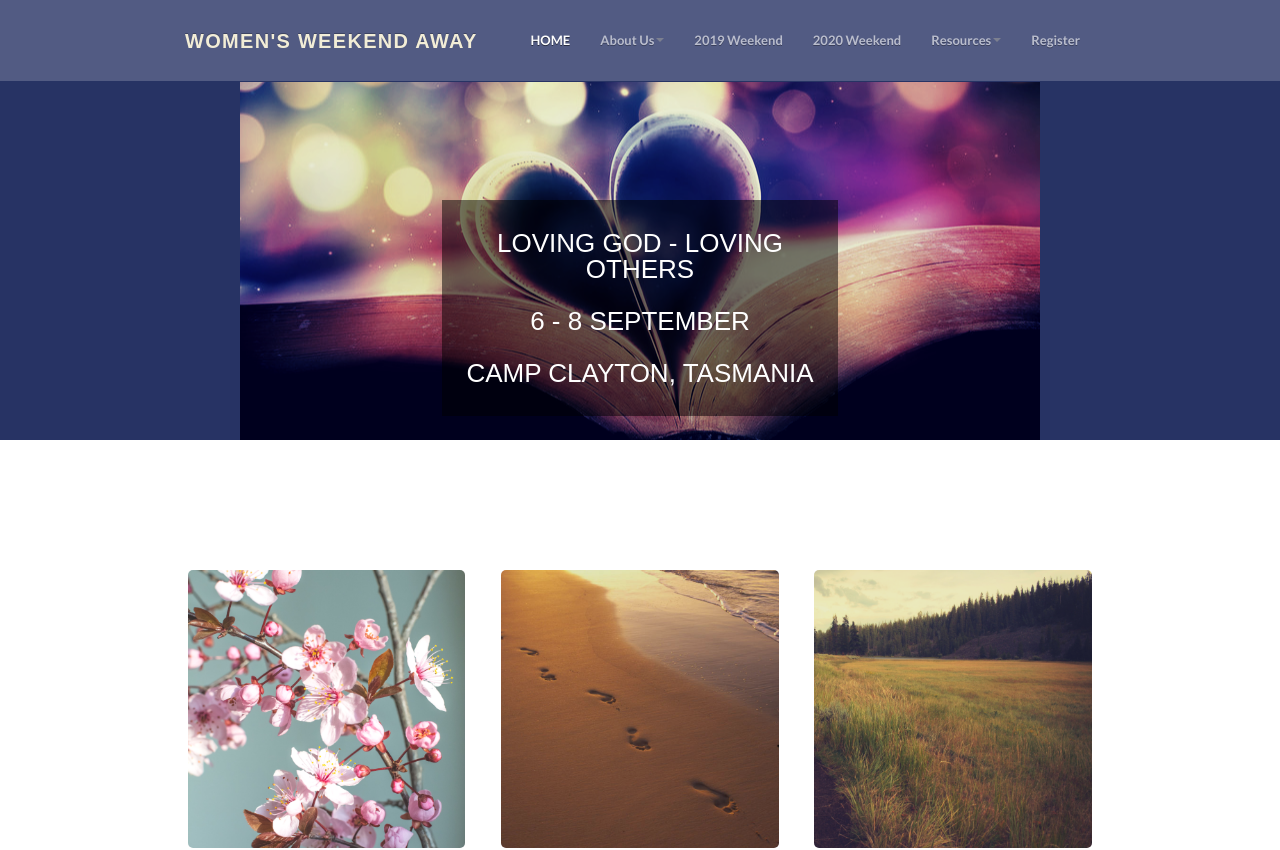
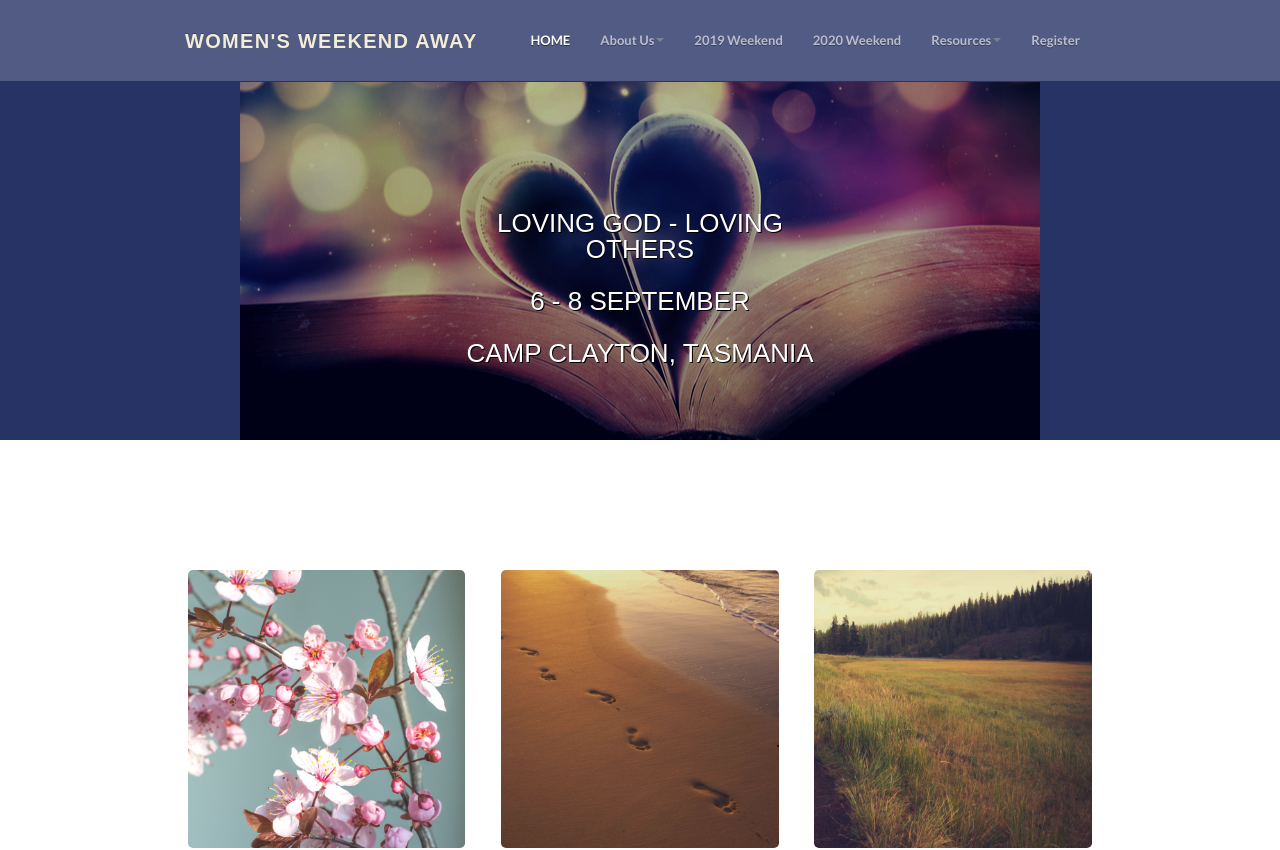
Before and after one commit to NewFrontDoor/wwa.ministry.net.au, a React (Create React App) app: page / in a window 1280 px wide. Shown: the top 850 px of the page. Built offline with nearby package versions, Linux system fonts and the light colour scheme.

Commit message:
Changing email

```diff
--- a/src/assets/css/custom.css
+++ b/src/assets/css/custom.css
@@ -250,8 +250,8 @@ position: relative;
     color: #fff;
     width: 31%;
     display: inline-block;
-    background: rgba(0,0,0,0.5);
-    margin-top: 120px;
+
+    margin-top: 100px;
     padding-top: 30px;
     padding-bottom: 30px;
   }
@@ -259,6 +259,8 @@ position: relative;
     margin-top: 0;
     font-family: bebas-neue, sans-serif;
     text-transform: uppercase;
+    color: #fff;
+    text-shadow: 1px 1px #000;
 
   }
 
--- a/src/components/Footer.js
+++ b/src/components/Footer.js
@@ -15,7 +15,7 @@ export default () => (
                             <a href="/SpotifyPlaylist" target="_blank" rel="noreferrer noopener" className="spotify">
                                 <i className="fab fa-spotify"></i>
                             </a>
-                            <a href="mailto:pctas.wwa@gmail.com" target="_blank" rel="noreferrer noopener" className="email">
+                            <a href="mailto:admin@wwa.ministry.net.au" target="_blank" rel="noreferrer noopener" className="email">
                                 <i className="glyphicon glyphicon-envelope"></i>
                             </a>
 
--- a/src/components/frontpage/Slider.js
+++ b/src/components/frontpage/Slider.js
@@ -1,5 +1,5 @@
 import React from 'react';
-import WWA2019 from '../../assets/img/WWA_2019.png'
+import WWA2019 from '../../assets/img/WWA_2019-2.png'
 
 export default () => (
         <section id="static-img-slider">
```
Also changed, not shown: src/assets/img/WWA_2019-2.png (added).
